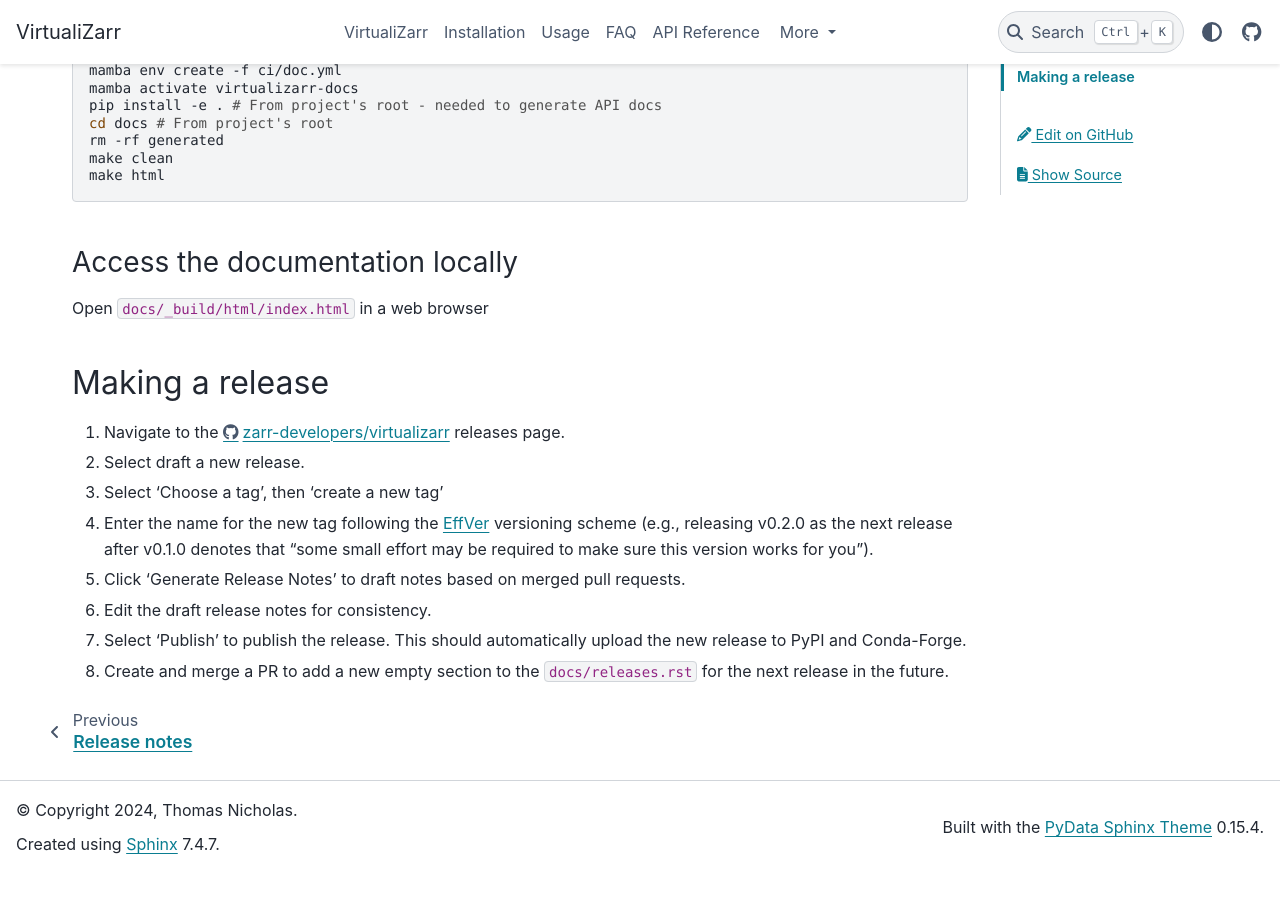
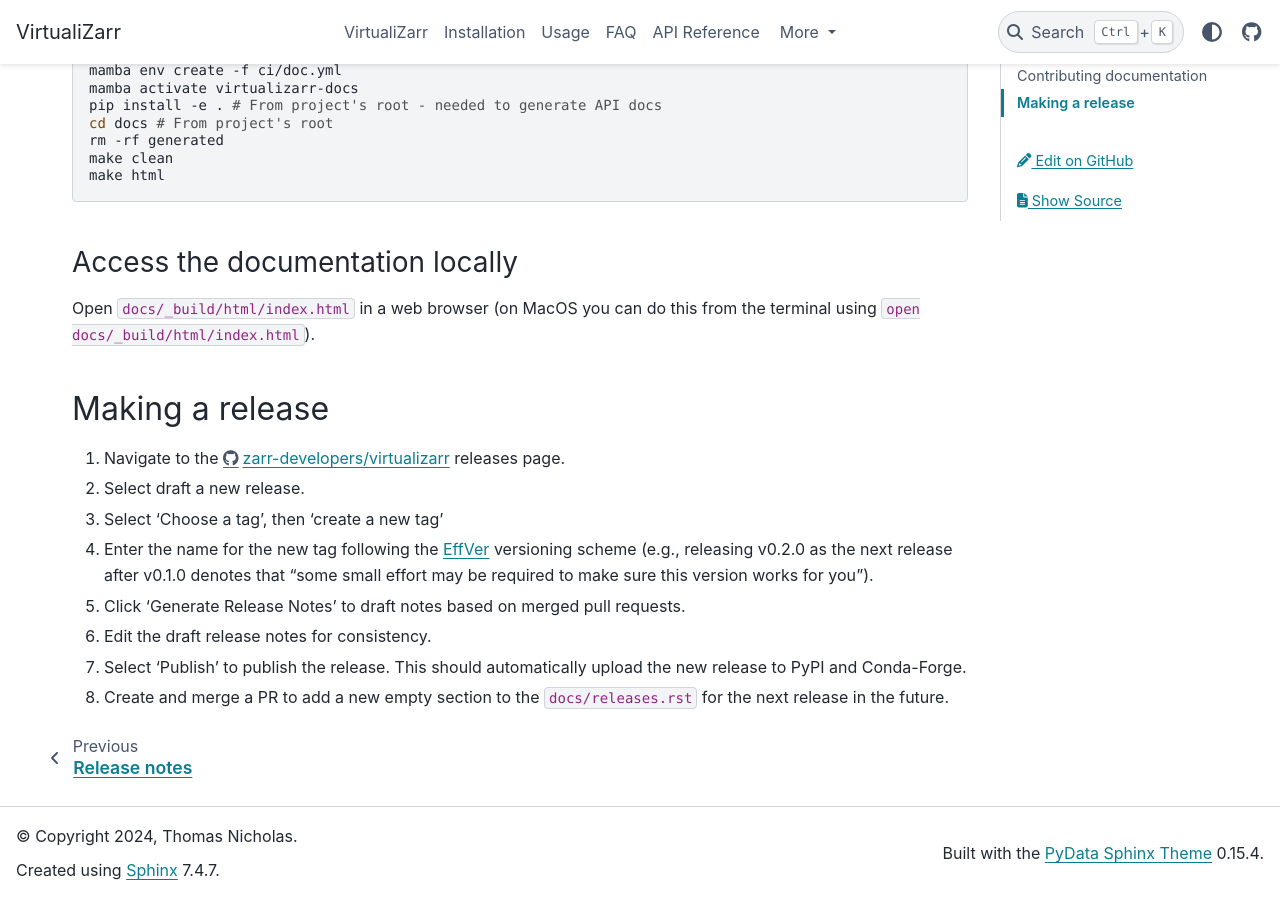
Before and after one commit to zarr-developers/VirtualiZarr, a Sphinx documentation site: the page built from docs/contributing.md, in a window 1280 px wide and 900 px high, scrolled down 558 px. Built offline with Sphinx 7.4.7 and the PyData theme 0.15.4, drawn with Linux system fonts in a browser that asks for light colours; before the commit the page ends 1431 px from its top, so only the background shows below that.

Commit message:
how to open html build on MacOS

```diff
--- a/docs/contributing.md
+++ b/docs/contributing.md
@@ -27,7 +27,7 @@
 
 ### Access the documentation locally
 
-Open `docs/_build/html/index.html` in a web browser
+Open `docs/_build/html/index.html` in a web browser (on MacOS you can do this from the terminal using `open docs/_build/html/index.html`).
 
 ## Making a release
 
```
